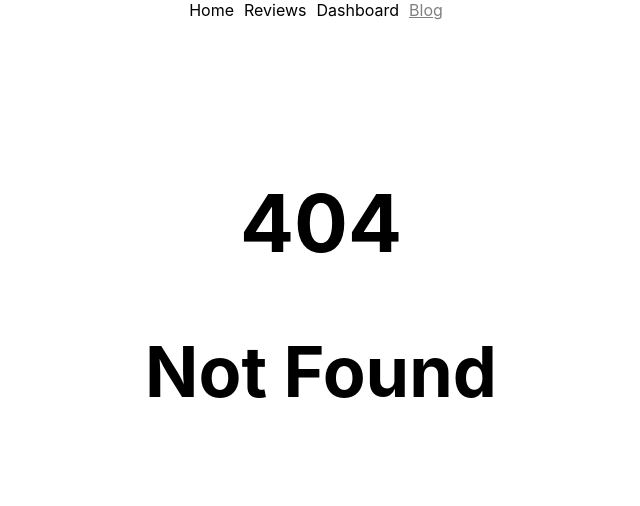
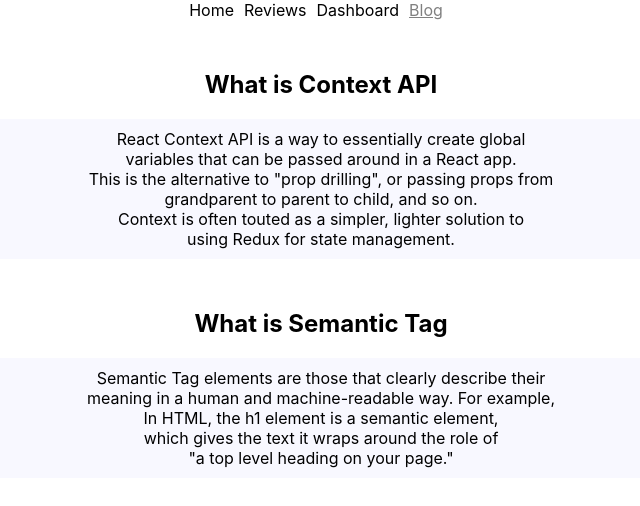
Before and after one commit to dhrubobari/-product-analysis-website, a React (Create React App) app: page /blog in a window 1280 px wide. Before the commit this address had no page. Shown: the top 506 px of the page, without its empty margins (319-959 px from the left). Built offline with nearby package versions, Linux system fonts and the light colour scheme.

Commit message:
alignment fixed

```diff
--- a/src/App.js
+++ b/src/App.js
@@ -1,5 +1,6 @@
 import { Route, Routes } from 'react-router-dom';
 import './App.css';
+import Blog from './Components/Blog/Blog';
 import DashBoard from './Components/DashBoard/DashBoard';
 import Header from './Components/Header/Header';
 import Home from './Components/Home/Home';
@@ -15,6 +16,7 @@ function App() {
         <Route path='/home' element={<Home></Home>}></Route>
         <Route path='/review' element={<Reviews></Reviews>}></Route>
         <Route path='/dashboard' element={<DashBoard></DashBoard>}></Route>
+        <Route path='/blog' element={<Blog></Blog>}></Route>
         <Route path='*' element={<NotFound></NotFound>}></Route>
       </Routes>
     </div>
--- /dev/null
+++ b/src/Components/Blog/Blog.js
@@ -0,0 +1,23 @@
+import React from 'react';
+
+const Blog = () => {
+    return (
+        <div>
+            <h2 style={{marginTop: '50px'}}>What is Context API</h2>
+            <p style={{backgroundColor: 'ghostwhite', padding: '10px'}}>React Context API is a way to essentially create global<br>
+            </br>variables that can be passed around in a React app.<br>
+            </br>This is the alternative to "prop drilling", or passing props from<br>
+            </br>grandparent to parent to child, and so on.<br>
+            </br>Context is often touted as a simpler, lighter solution to<br>
+            </br>using Redux for state management.</p>
+            <h2 style={{marginTop: '50px'}}>What is Semantic Tag</h2>
+            <p style={{backgroundColor: 'ghostwhite', padding: '10px'}}>Semantic Tag elements are those that clearly describe their<br>
+            </br>meaning in a human and machine-readable way.  For example,<br>
+            </br>In HTML, the h1 element is a semantic element,<br>
+            </br>which gives the text it wraps around the role of<br>
+            </br>"a top level heading on your page."</p>
+        </div>
+    );
+};
+
+export default Blog;
```
